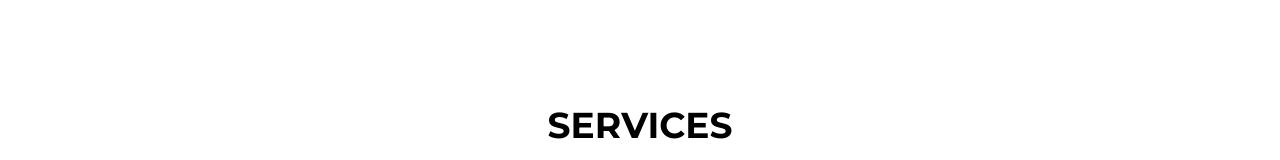
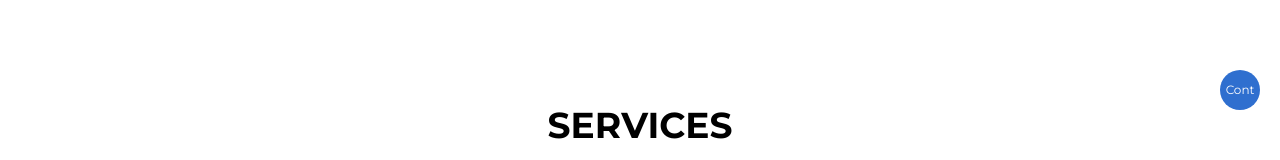
Before and after one commit to viclito/Logestics, a Next.js app: page / in a window 1280 px wide. Shown: the part 634-794 px from the top of the page. Built offline with nearby package versions, Linux system fonts and the light colour scheme.

Commit message:
ADD side contact

```diff
--- /dev/null
+++ b/components/SideContact.tsx
@@ -0,0 +1,35 @@
+import React, { useState } from 'react'
+import whatsapp from '../public/assets/whatsapp.png'
+import gmail from '../public/assets/gmail.png'
+import telephone from '../public/assets/telephone.png'
+import close from '../public/assets/close.png'
+import Image from 'next/image'
+
+const SideContact = () => {
+
+    const [open, setOpen]= useState<boolean>(false)
+
+    const openFunc =()=>{
+        setOpen(true)
+    }
+    const closeFunc =()=>{
+        setOpen(false)
+    }
+  return (
+    <>
+        <div className='fixed bottom-14 right-5'>
+           {!open? <div className='rounded-full text-xs h-10 w-10 bg-primary text-white flex items-center justify-center cursor-pointer' onClick={openFunc}> Cont </div>
+           :<div className='flex flex-col gap-2' >
+            <a  href="tel:9176202876" target='_blank'><Image src={telephone} alt='' className='w-6 h-6'/></a>
+            <a  href="mailto:ebinjacob@jlogistics.in" target='_blank'><Image src={gmail} alt='' className='w-6 h-6'/></a>
+            <a  href="https://wa.me/9176202876" target='_blank'><Image src={whatsapp} alt='' className='w-6 h-6'/></a>
+            <div className='w-6 h-6 flex items-center justify-center cursor-pointer' onClick={closeFunc}><Image src={close} alt='' className='w-4 h-4'/></div>
+           </div>}
+
+
+        </div>
+    </>
+  )
+}
+
+export default SideContact
--- a/components/contact/ContactDetails.tsx
+++ b/components/contact/ContactDetails.tsx
@@ -22,10 +22,16 @@ const ContactDetails = () => {
     const handlePhoneNumberChange = (event: ChangeEvent<HTMLInputElement>) => {
         const inputValue = event.target.value;
 
-        const isValid = /^\d*$/.test(inputValue);
+        const isValid = /^\d{10}$/.test(inputValue);
         setPhoneNumber(inputValue);
         setPhoneNumberError(!isValid);
     };
+
+
+
+
+
+
     const handleEmailChange = (event: ChangeEvent<HTMLInputElement>) => {
         const inputValue: string = event.target.value;
 
@@ -166,7 +172,7 @@ const ContactDetails = () => {
                                  value={phoneNumber}
                                  onChange={handlePhoneNumberChange}
                                  error={phoneNumberError}
-                                 helperText={phoneNumberError ? 'Please enter a valid number' : ' '}
+                                 helperText={phoneNumberError ? 'Please enter your valid 10 digit number' : ' '}
                                  InputProps={{
                                     inputProps: {
                                     pattern: '[0-9]*',
--- a/src/pages/index.tsx
+++ b/src/pages/index.tsx
@@ -3,6 +3,7 @@ import Landingpage from '../../components/Homepage/Landingpage'
 import Service from '../../components/Homepage/service'
 import WhatWeProvide from '../../components/Homepage/WhatWeProvide'
 import Map from '../../components/Homepage/Map'
+import SideContact from '../../components/SideContact'
 
 const index = () => {
   return (
@@ -11,6 +12,7 @@ const index = () => {
       <Service/>
       <WhatWeProvide/>
       <Map/>
+      <SideContact/>
     </>
   )
 }
```
